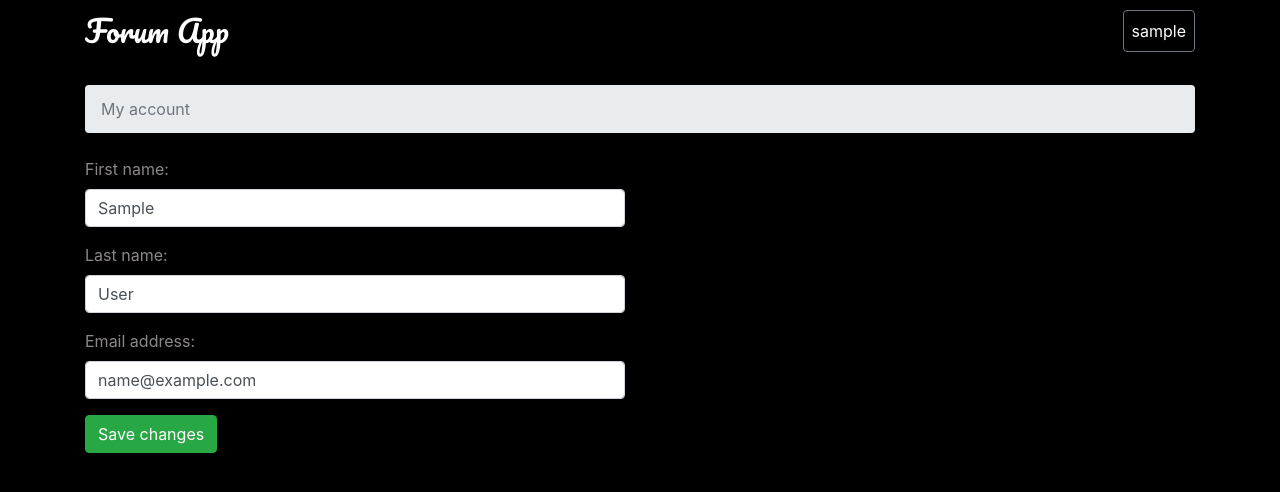
After one commit to danaendraraj05/Forum-App, a Django app: page /accounts/settings/account/ in a window 1280 px wide. The commit adds this page. Shown: the top 492 px of the page. Run offline with Django 3.2, Linux system fonts and the light colour scheme; the visitor is signed in with stand-in values (Sample User, id 1); some libraries are stand-ins or nearby versions.

Commit message:
Added Edit Account

```diff
--- a/myproject/accounts/urls.py
+++ b/myproject/accounts/urls.py
@@ -5,6 +5,7 @@ from . import views
 urlpatterns = [
     path('login/', auth_views.LoginView.as_view(template_name='accounts/login.html'), name='login'),
     path('logout/', auth_views.LogoutView.as_view(), name='logout'),
+    path('settings/account/', views.UserUpdateView.as_view(), name='my_account'),
     path('reset/', auth_views.PasswordResetView.as_view(
         template_name='accounts/password_reset.html',
         email_template_name='accounts/password_reset_email.html',
--- a/myproject/accounts/views.py
+++ b/myproject/accounts/views.py
@@ -1,7 +1,21 @@
 from django.contrib.auth import login as auth_login
 from django.shortcuts import render, redirect
+from django.contrib.auth.decorators import login_required
+from django.contrib.auth.models import User
+from django.urls import reverse_lazy
+from django.utils.decorators import method_decorator
+from django.views.generic import UpdateView
+from .forms import SignUpForm
 
-from .forms import SignUpForm
+@method_decorator(login_required, name='dispatch')
+class UserUpdateView(UpdateView):
+    model = User
+    fields = ('first_name', 'last_name', 'email', )
+    template_name = 'accounts/my_account.html'
+    success_url = reverse_lazy('my_account')
+
+    def get_object(self):
+        return self.request.user
 
 
 def signup(request):
--- /dev/null
+++ b/myproject/templates/accounts/my_account.html
@@ -0,0 +1,19 @@
+{% extends 'base.html' %}
+
+{% block title %}My account{% endblock %}
+
+{% block breadcrumb %}
+  <li class="breadcrumb-item active">My account</li>
+{% endblock %}
+
+{% block content %}
+  <div class="row">
+    <div class="col-lg-6 col-md-8 col-sm-10">
+      <form method="post" novalidate>
+        {% csrf_token %}
+        {% include 'includes/form.html' %}
+        <button type="submit" class="btn btn-success">Save changes</button>
+      </form>
+    </div>
+  </div>
+{% endblock %}
--- a/myproject/templates/base.html
+++ b/myproject/templates/base.html
@@ -26,7 +26,7 @@
                                 {{ user.username }}
                             </a>
                             <div class="dropdown-menu dropdown-menu-right" aria-labelledby="userMenu">
-                                <a class="dropdown-item" style="color: black;" href="#">My account</a>
+                                <a class="dropdown-item" style="color: black;" href="{% url 'my_account' %}">My account</a>
                                 <a class="dropdown-item" style="color: black;" href="{% url 'password_change' %}">Change password</a>
                                 <div class="dropdown-divider"></div>
                                 <a class="dropdown-item" style="color: black;" href="{% url 'logout' %}">Log out</a>
```
